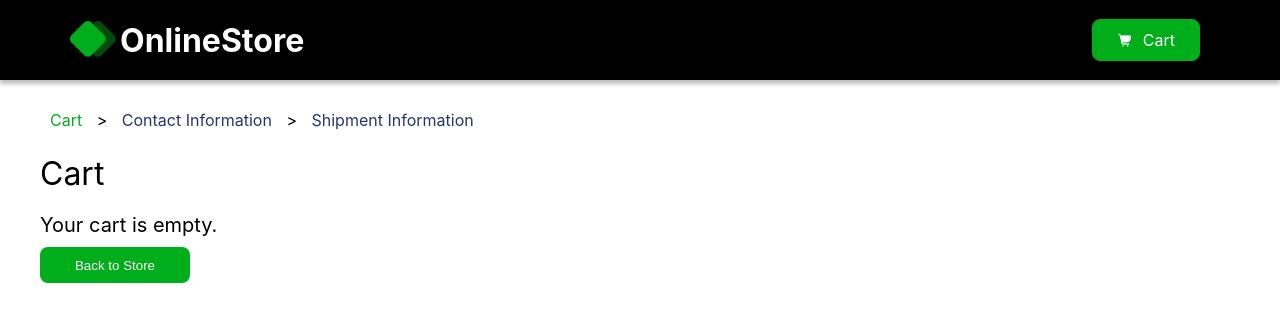
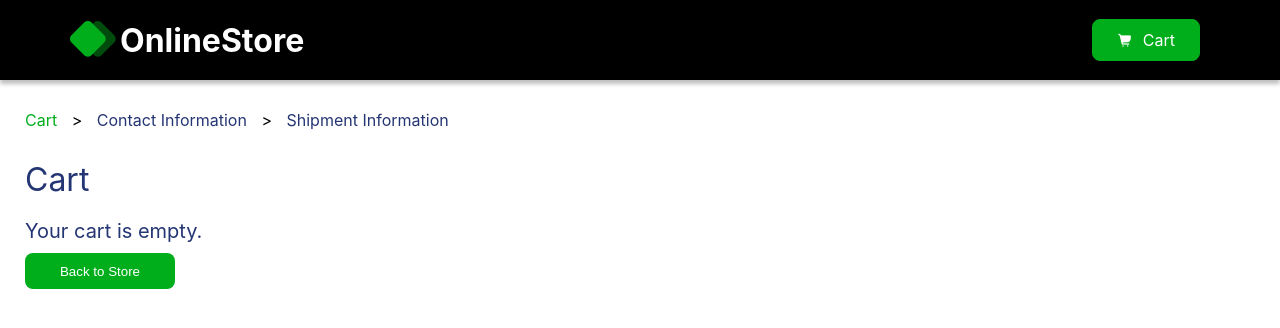
Before and after one commit to D1gger1/react-routing, a React (Vite) app: page /Cart in a window 1280 px wide. Shown: the top 328 px of the page. Built offline with nearby package versions, Linux system fonts and the light colour scheme.

Commit message:
Edit color for title

```diff
--- a/src/pages/checkout/Cart.module.css
+++ b/src/pages/checkout/Cart.module.css
@@ -2,7 +2,7 @@
     display: flex;
     flex-direction: column;
     align-items: flex-start;
-    width: 1200px;
+    width: 1250px;
     height: auto;
     padding-top: 30px;
     margin: 0 auto;
@@ -24,7 +24,10 @@
 .titleCart {
     font-size: 32px;
     font-weight: 400;
-    margin-top: 24px;
+    margin-top: 30px;
+    margin-left: 10px;
+    color: rgba(36, 53, 115, 1);
+
 }
 
 .title {
@@ -38,6 +41,8 @@
     flex-direction: column;
     font-size: 20px;
     margin-top: 20px;
+    margin-left: 10px;
+    color: rgba(36, 53, 115, 1);
 }
 
 .backBtn{
@@ -49,6 +54,7 @@
     border-radius: 8px;
     background-color:rgba(0, 174, 28, 1) ;
     cursor: pointer;
+
 }
 
 .list {
@@ -128,7 +134,6 @@
     width: 36px;
     padding: 0;
     line-height: 36px;
-
     background-color: rgba(0, 174, 28, 1);
     border: 1px solid white;
     border-radius: 8px;
--- a/src/pages/checkout/ContactInformation.module.css
+++ b/src/pages/checkout/ContactInformation.module.css
@@ -11,6 +11,7 @@
     margin-top: 30px;
     margin-bottom: 20px;
     margin-left: 10px;
+    color: rgba(36, 53, 115, 1);
 }
 
 
--- a/src/pages/checkout/ShipmentInformation.jsx
+++ b/src/pages/checkout/ShipmentInformation.jsx
@@ -1,13 +1,14 @@
 import React from "react";
 import Breadcrumb from "../../components/Breadcrumb";
+import styles from "./ShipmentInformation.module.css"
 
 export default function ShippingInformation() {
     return (
-        <div>
+        <div className={styles.container}>
             <div className={styles.breadcrumb}>
                 <Breadcrumb />
             </div>
-            <h1>Shipping Information</h1>
+            <h1 className={styles.title}>Shipping Information</h1>
         </div>
     )
 }
--- /dev/null
+++ b/src/pages/checkout/ShipmentInformation.module.css
@@ -0,0 +1,16 @@
+.container {
+    width: 1250px;
+    margin: 0 auto;
+}
+
+.title{
+    font-size: 32px;
+    font-weight: 400;
+    color: rgba(36, 53, 115, 1);
+    margin-top: 30px;
+    margin-left: 10px;
+}
+
+.breadcrumb{
+    margin-top: 30px;
+}
```
